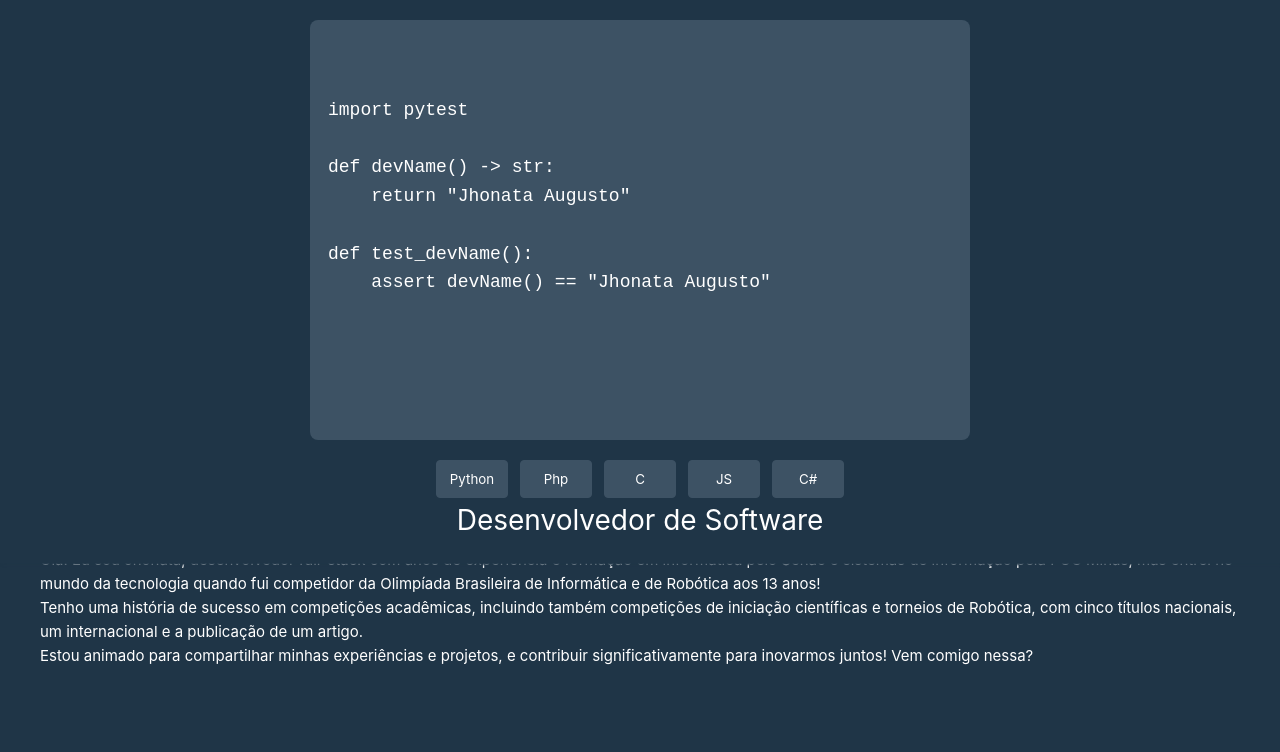
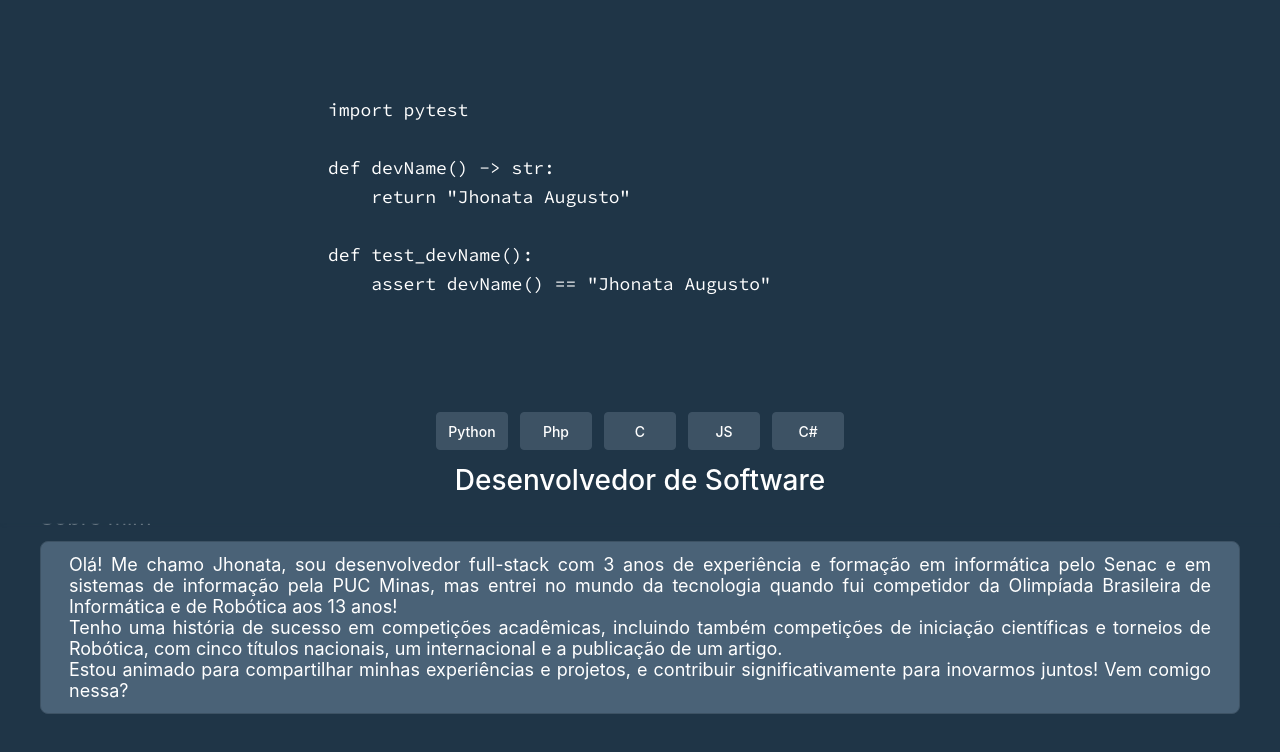
Before and after one commit to JhonataAugust0/jhonata-portfolio, a Vue app: page / in a window 1280 px wide. Shown: the top 752 px of the page. Built offline with nearby package versions, Linux system fonts and the light colour scheme.

Commit message:
Estabilização da apresentação sobre mim e componentização do modal e do texto

```diff
--- a/src/components/AboutMe.vue
+++ b/src/components/AboutMe.vue
@@ -1,8 +1,20 @@
 <script lang="ts">
 import { defineComponent } from 'vue'
+import TextContent from '@/components/TextContent.vue'
 
 export default defineComponent({
   name: "AboutMe",
+  components: { TextContent },
+  data () {
+    const textAboutMe = [
+      "Olá! Me chamo Jhonata, sou desenvolvedor full-stack com 3 anos de experiência e formação em informática pelo Senac e em sistemas de informação pela PUC Minas, mas entrei no mundo da tecnologia quando fui competidor da Olimpíada Brasileira de Informática e de Robótica aos 13 anos!",
+      "Tenho uma história de sucesso em competições acadêmicas, incluindo também competições de iniciação científicas e torneios de Robótica, com cinco títulos nacionais, um internacional e a publicação de um artigo.",
+      "Estou animado para compartilhar minhas experiências e projetos, e contribuir significativamente para inovarmos juntos! Vem comigo nessa?"
+    ]
+    return {
+      textAboutMe,
+    }
+  },
 });
 </script>
 
@@ -11,15 +23,7 @@ export default defineComponent({
     <div class="content-wrapper">
       <div class="text-presentation-container">
         <h1>Sobre mim</h1>
-        <p>
-          Olá! Eu sou Jhonata, desenvolvedor full-stack com anos de experiência e formação em informática pelo Senac e sistemas de informação pela PUC Minas, mas entrei no mundo da tecnologia quando fui competidor da Olimpíada Brasileira de Informática e de Robótica aos 13 anos!
-        </p>
-        <p>
-          Tenho uma história de sucesso em competições acadêmicas, incluindo também competições de iniciação científicas e torneios de Robótica, com cinco títulos nacionais, um internacional e a publicação de um artigo.
-        </p>
-        <p>
-          Estou animado para compartilhar minhas experiências e projetos, e contribuir significativamente para inovarmos juntos! Vem comigo nessa?
-        </p>
+          <TextContent :text=textAboutMe />
       </div>
     </div>
   </div>
@@ -51,4 +55,12 @@ export default defineComponent({
   margin-top: 80px; /* Adiciona espaço entre os elementos acima deste contêiner */
   width: 100%; /* Define a largura mínima do contêiner para 55% da largura do contêiner pai */
 }
+
+h1 {
+  color: var(--var-color-text-button-white);            /* Define a cor do texto como branco */
+  font-family: Inter, monospace;                        /* Define a fonte do texto */
+  font-size: 22px;                                      /* Define o tamanho da fonte como 28 pixels */
+  font-weight: 400;                                     /* Define a espessura da fonte como 300 (leve) */
+  font-style: normal;                                   /* Define o estilo da fonte como normal */
+}
 </style>
--- a/src/components/CustomButton.vue
+++ b/src/components/CustomButton.vue
@@ -9,6 +9,8 @@ interface CustomButtonProps {
   buttonBorderColor: string;
   buttonBorderRadius?: string;
   buttonTextColor?: string;
+  buttonFontWeight?: string;
+  buttonFontSize?: string;
   handleClick?: Function;
 }
 
@@ -43,10 +45,18 @@ export default defineComponent({
       type: String,
       default: '#3d5264'
     },
+    buttonFontWeight: {
+      type: String,
+      default: '500',
+    },
+    buttonFontSize: {
+      type: String,
+      default: '14px',
+    },
     handleClick: {
       type: Function,
       required: false,
-    }
+    },
   },
   data (props: CustomButtonProps) {
     const buttonProps = props;
@@ -67,6 +77,8 @@ export default defineComponent({
       borderRadius: buttonProps.buttonBorderRadius,
       border: buttonProps.buttonBorderColor,
       color: buttonTextColor,
+      fontWeight: buttonFontWeight,
+      fontSize: buttonFontSize,
     }"
     @click="buttonProps.handleClick"
   >
--- /dev/null
+++ b/src/components/ModalContent.vue
@@ -0,0 +1,51 @@
+<template>
+  <div class="container-description" :style="{
+    borderRadius: modalBorderRadius,
+    backgroundColor: modalBackgroundColor,
+    padding: modalPadding,
+    border: modalBorderColor,
+  }">
+    <slot name="content"></slot>
+  </div>
+</template>
+
+<script lang="ts">
+import { defineComponent } from 'vue'
+
+interface ModalContentProps {
+  modalBorderRadius?: string;
+  modalBackgroundColor?: string;
+  modalPadding?: string;
+  modalBorderColor?: string;
+}
+
+export default defineComponent({
+  name: 'ModalContent',
+  props: {
+    modalBorderRadius: {
+      type: String,
+      default: '8px'
+    },
+    modalBackgroundColor: {
+      type: String,
+      default: 'var(--var-background-color-cian)'
+    },
+    modalPadding: {
+      type: String,
+      default: '12px 28px 12px 28px'
+    },
+    modalBorderColor: {
+      type: String,
+      default: '1px solid var(--var-color-code-block-blue)'
+    },
+  },
+});
+</script>
+
+<style scoped>
+.container-description {
+  display: flex;
+  margin-top: 6px;
+  left: 0;
+}
+</style>
--- a/src/components/PresentationHeader.vue
+++ b/src/components/PresentationHeader.vue
@@ -154,9 +154,7 @@ export default defineComponent({
       </div>
 
       <div class="text-office-container">
-        <h1 class="text-office">
-          <b>Desenvolvedor de Software</b>
-        </h1>
+        <h1 class="text-office">Desenvolvedor de Software</h1>
       </div>
     </div>
   </div>
@@ -186,7 +184,7 @@ export default defineComponent({
 
 /* Esta classe define o contêiner para o texto da apresentação */
 .text-presentation-container {
-  margin-bottom: 20px;                                  /* Adiciona espaço entre os elementos abaixo deste contêiner */
+  margin-bottom: 2px;                                  /* Adiciona espaço entre os elementos abaixo deste contêiner */
   min-width: 55%;                                       /* Define a largura mínima do contêiner para 55% da largura do contêiner pai */
 }
 
@@ -196,9 +194,7 @@ pre {
   overflow: auto;                                       /* Permite que o conteúdo do bloco de código seja rolado se necessário */
   border-radius: 8px;                                   /* Adiciona cantos arredondados ao bloco de código */
   white-space: pre-wrap;                                /* Define como o espaço em branco deve ser tratado dentro do bloco de código */
-  background-color: var(--var-color-code-block-blue);   /* Define a cor de fundo do bloco de código */
-  font-family: 'Source Code Pro', Inter, monospace;     /* Define a fonte do bloco de código */
-  height: 420px;
+  height: 390px;
   overflow-x: hidden;
   overflow-y: hidden;
 }
@@ -207,6 +203,8 @@ pre {
 code {
   font-size: 18px;                                      /* Define o tamanho da fonte do texto */
   color: var(--var-color-code-text-white);              /* Define a cor do texto */
+  font-family: 'Source Code Pro', Inter, monospace;     /* Define a fonte do bloco de código */
+  font-weight: 400;                                     /* Define a espessura da fonte como 300 (leve) */
 }
 
 /* Esta classe define o contêiner para os botões de linguagens de programação */
@@ -226,6 +224,7 @@ code {
   display: flex;                                        /* Torna o contêiner um contêiner flexível */
   align-items: center;                                  /* Centraliza verticalmente */
   justify-content: center;                              /* Centraliza horizontalmente */
+  margin-top: 8px;
 }
 
 /* Estilos para o texto da função */
@@ -233,7 +232,7 @@ code {
   color: var(--var-color-text-button-white);            /* Define a cor do texto como branco */
   font-family: Inter, monospace;                        /* Define a fonte do texto */
   font-size: 28px;                                      /* Define o tamanho da fonte como 28 pixels */
-  font-weight: 300;                                     /* Define a espessura da fonte como 300 (leve) */
+  font-weight: 500;                                     /* Define a espessura da fonte como 300 (leve) */
   font-style: normal;                                   /* Define o estilo da fonte como normal */
 }
 
--- /dev/null
+++ b/src/components/TextContent.vue
@@ -0,0 +1,75 @@
+<template>
+  <ModalContent>
+    <template v-slot:content>
+      <p class="a" v-html="formattedText" :style="{
+        fontFamily: textFontFamily,
+        fontStyle: textFontStyle,
+        lineHeight: textLineHeight,
+        color: textTextColor,
+        fontWeight: textFontWeight,
+        fontSize: textFontSize,
+        textAlign: textAlign,
+      }"></p>
+    </template>
+  </ModalContent>
+</template>
+
+<script lang="ts">
+import { defineComponent } from 'vue'
+import ModalContent from '@/components/ModalContent.vue'
+
+interface TextModalProps {
+  text: string[];
+  textFontFamily?: string;
+  textFontStyle?: string;
+  textLineHeight?: string;
+  textAlign?: string;
+  textTextColor?: string;
+  textFontWeight?: string;
+  textFontSize?: string;
+}
+
+export default defineComponent({
+  name: 'TextContent',
+  components: { ModalContent },
+  props: {
+    text: {
+      type: Array as () => string[],
+      required: true
+    },
+    textFontFamily: {
+      type: String,
+      default: 'Inter, monospace'
+    },
+    textFontStyle: {
+      type: String,
+      default: '1.5'
+    },
+    textLineHeight: {
+      type: String,
+      default: 'normal'
+    },
+    textAlign: {
+      type: String,
+      default: 'justify'
+    },
+    textTextColor: {
+      type: String,
+      default: 'var(--var-color-text-button-white)'
+    },
+    textFontWeight: {
+      type: String,
+      default: '400',
+    },
+    textFontSize: {
+      type: String,
+      default: '18px'
+    },
+  },
+  computed: {
+    formattedText(): string {
+      return this.text.join('<br>');
+    }
+  },
+});
+</script>
--- a/src/views/HomeView.vue
+++ b/src/views/HomeView.vue
@@ -7,30 +7,17 @@ import AboutMe from '@/components/AboutMe.vue'
 <template>
   <main>
     <div class="home">
-      <div class="container-1">
-        <PresentationHeader />
-      </div>
-
-      <div class="container-2">
-        <AboutMe />
-      </div>
+      <PresentationHeader />
+      <AboutMe />
     </div>
   </main>
 </template>
 
 <style scoped>
 .home {
-  display: grid;
+  display: flex;
   flex-wrap: wrap;
   flex-direction: column;
   flex-flow: column;
 }
-
-.container-1 {
-  order: 1;
-}
-
-.container-2 {
-  order: 2;
-}
 </style>
```
